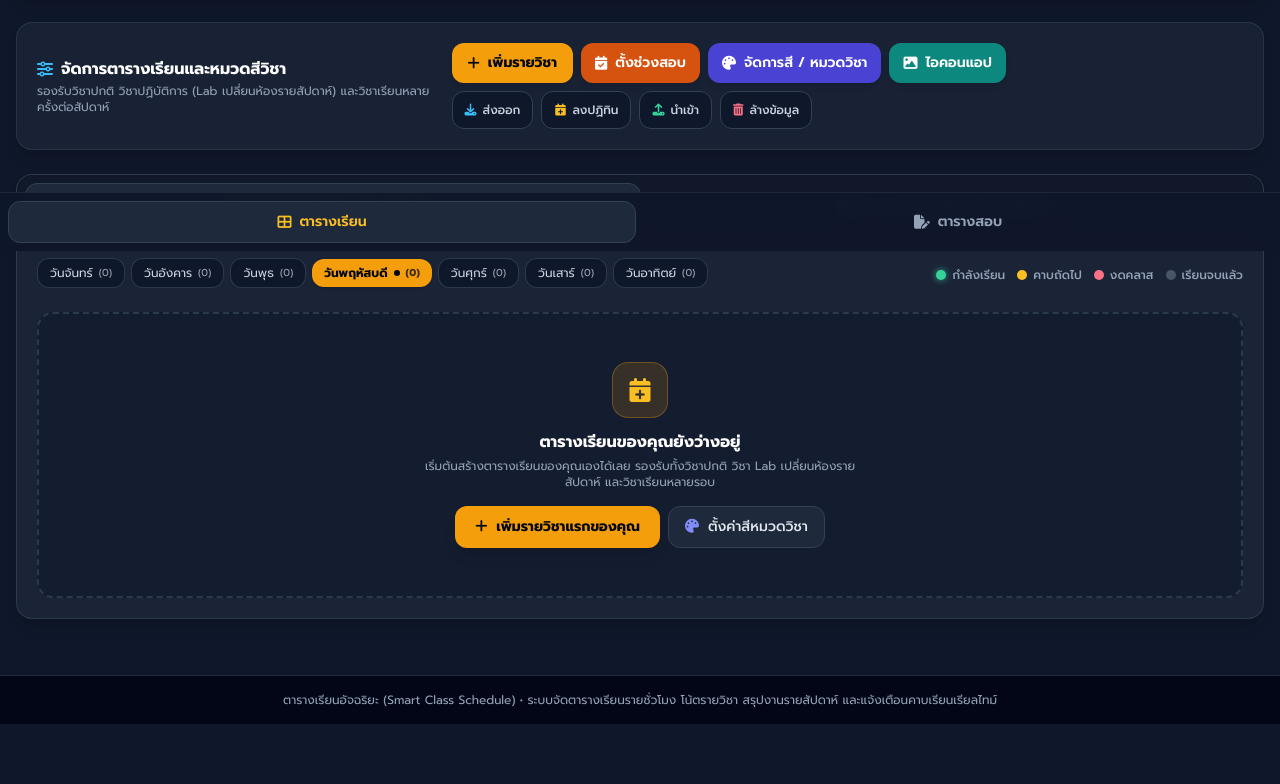
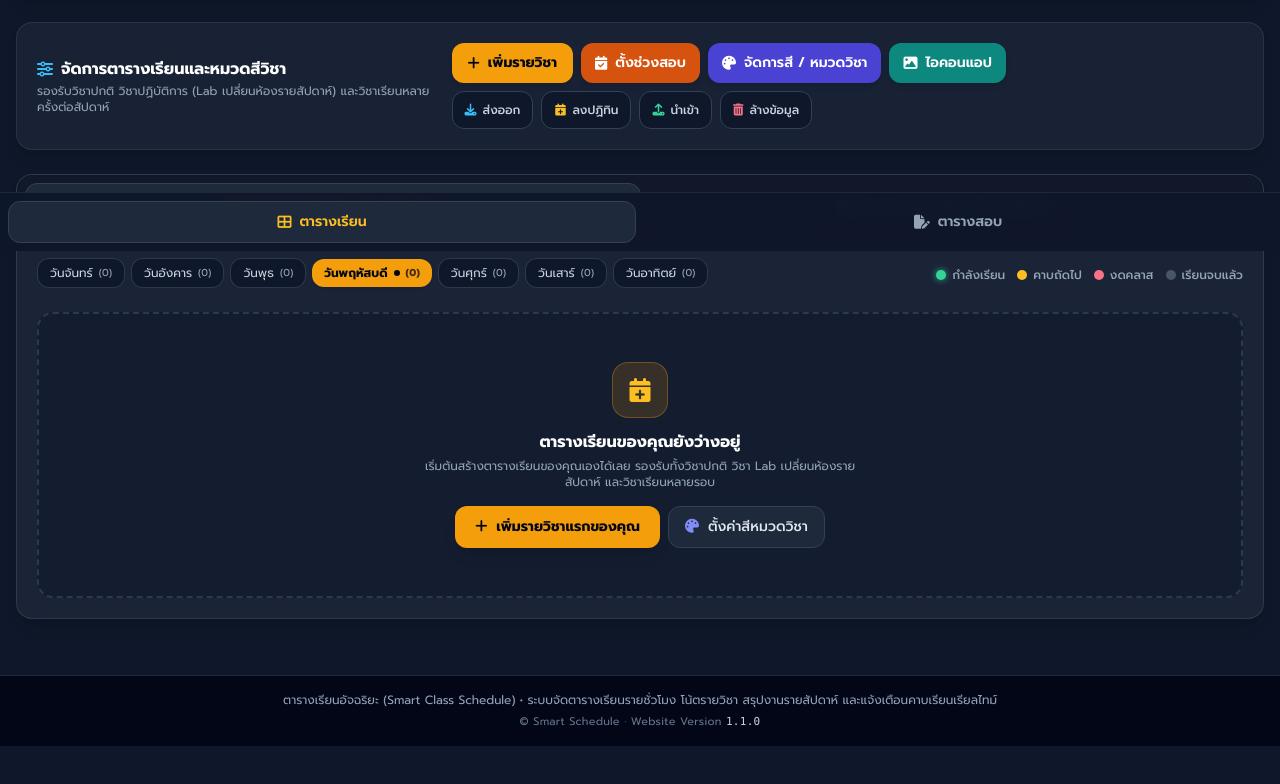
Before and after one commit to FlyingToasts/my-uni-schedule, a plain HTML site: page index.html in a window 1280 px wide. Shown: the part 549-1333 px from the top of the page. Drawn offline with nearby package versions, Linux system fonts and the light colour scheme.

Commit message:
Update index.html

```diff
--- a/index.html
+++ b/index.html
@@ -367,6 +367,9 @@
     <footer class="bg-slate-950 text-slate-400 text-xs py-4 border-t border-slate-800 mt-8">
         <div class="max-w-7xl mx-auto px-4 text-center space-y-1">
             <p>ตารางเรียนอัจฉริยะ (Smart Class Schedule) • ระบบจัดตารางเรียนรายชั่วโมง โน้ตรายวิชา สรุปงานรายสัปดาห์ และแจ้งเตือนคาบเรียนเรียลไทม์</p>
+            <p id="app-version-text" class="text-[11px] text-slate-500 tracking-wide pt-0.5">
+                © Smart Schedule · Website Version <span class="font-mono text-slate-400">...</span>
+            </p>
         </div>
     </footer>
 
@@ -893,12 +896,46 @@
         let pageMode = 'class';
         let activeNotesCourseId = null;
 
+        // --- FETCH WEBSITE VERSION FROM version.json ---
+        async function loadWebsiteVersion() {
+            const versionEl = document.getElementById('app-version-text');
+            if (!versionEl) return;
+
+            try {
+                // ป้องกัน Cache ทั้งบนเบราว์เซอร์และ CDN ของ GitHub Pages ด้วย Timestamp + no-store
+                const cacheBuster = `?_t=${Date.now()}`;
+                const response = await fetch(`./version.json${cacheBuster}`, {
+                    cache: 'no-store',
+                    headers: {
+                        'Cache-Control': 'no-cache, no-store, must-revalidate',
+                        'Pragma': 'no-cache'
+                    }
+                });
+
+                if (!response.ok) {
+                    throw new Error(`HTTP status ${response.status}`);
+                }
+
+                const data = await response.json();
+
+                if (data && typeof data.version === 'string' && data.version.trim()) {
+                    versionEl.innerHTML = `© Smart Schedule · Website Version <span class="font-mono text-slate-300 font-medium">${escapeHTML(data.version.trim())}</span>`;
+                } else {
+                    versionEl.innerHTML = `© Smart Schedule · Website Version <span class="font-mono text-slate-500">unavailable</span>`;
+                }
+            } catch (err) {
+                console.warn('Could not load version.json:', err);
+                versionEl.innerHTML = `© Smart Schedule · Website Version <span class="font-mono text-slate-500">unavailable</span>`;
+            }
+        }
+
         // --- INITIALIZATION ---
         window.onload = function () {
             loadAllFromStorage();
             syncPreferenceControls();
             autoRoute();
             syncNativeWidgetData(true);
+            loadWebsiteVersion();
             setInterval(() => updateTick(false), 1000);
         };
 
@@ -953,29 +990,16 @@
         // --- NATIVE HOME SCREEN WIDGET DATA BRIDGE (Android + iOS) ---
         let lastNativeWidgetSyncMinute = '';
         function buildNativeWidgetPayload() {
-            console.log('[Widget Debug] scheduleData length:', scheduleData.length);
-            console.log('[Widget Debug] scheduleData content:', scheduleData);
             const now = new Date();
-            console.log('===== NATIVE WIDGET DEBUG =====');
-    console.log('scheduleData:', scheduleData);
-    console.log('จำนวนรายวิชา:', scheduleData.length);
-
-    scheduleData.forEach((course, index) => {
-        console.log(`วิชาที่ ${index + 1}:`, {
-            id: course.id,
-            code: course.code,
-            name: course.name,
-            day: course.day,
-            start: course.start,
-            end: course.end,
-            specialType: course.specialType
-        });
-    });
-
             const sessions = [];
+            const examWeekDates = [];
             for (let offset = 0; offset < 14; offset++) {
                 const dayIso = formatISODate(addDays(now, offset));
-                const daySessions = getExamWeekInfo(dayIso)
+                const isExamWeek = !!getExamWeekInfo(dayIso);
+                if (isExamWeek) {
+                    examWeekDates.push(dayIso);
+                }
+                const daySessions = isExamWeek
                     ? getExamSessionsOnDate(dayIso)
                     : getExpandedSessions(dayIso).filter(x => x.dateIso === dayIso && !x.isInactive && !x.cancelNote);
                 daySessions.forEach(x => sessions.push({
@@ -993,19 +1017,23 @@
                     course: [course.code, course.name].filter(Boolean).join(' ') });
             }));
             tasks.sort((a,b) => a.date.localeCompare(b.date));
-            return { version: 1, generatedAt: now.toISOString(), timezoneOffsetMinutes: -now.getTimezoneOffset(),
-                sessions: sessions.sort((a,b) => (a.date+a.start).localeCompare(b.date+b.start)), tasks: tasks.slice(0, 30) };
+            return {
+                version: 1,
+                generatedAt: now.toISOString(),
+                timezoneOffsetMinutes: -now.getTimezoneOffset(),
+                examWeekDates,
+                sessions: sessions.sort((a,b) => (a.date+a.start).localeCompare(b.date+b.start)),
+                tasks: tasks.slice(0, 30)
+            };
         }
         window.debugWidgetData = function () {
             const data = buildNativeWidgetPayload();
-
             console.log('===== WIDGET DEBUG =====');
-    console.log('จำนวนวิชา:', data.sessions.length);
+            console.log('สัปดาห์สอบ (examWeekDates):', data.examWeekDates);
+            console.log('จำนวนวิชา/สอบ:', data.sessions.length);
             console.table(data.sessions);
-
             console.log('จำนวนงาน:', data.tasks.length);
             console.table(data.tasks);
-
             return data;
         };
         function syncNativeWidgetData(force = false) {
```
Lines whose indentation alone changed are shown as unchanged.
